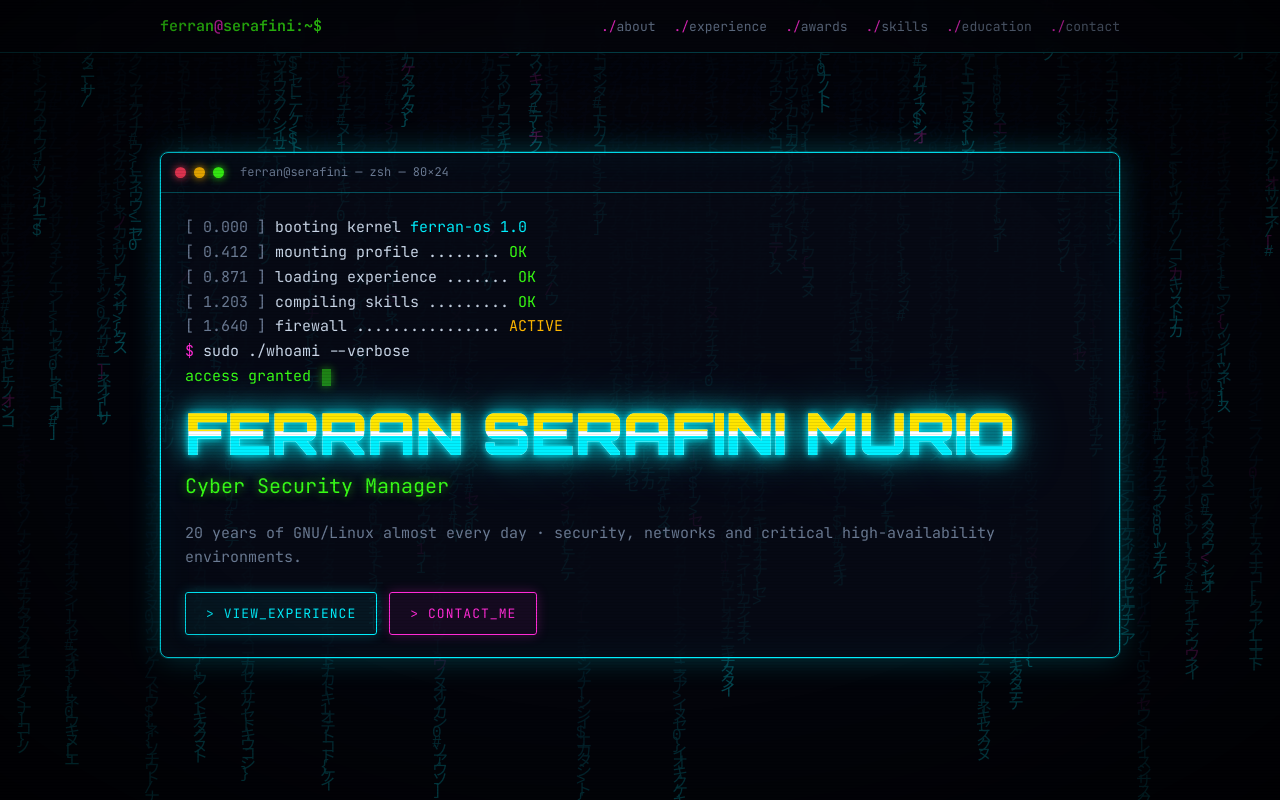
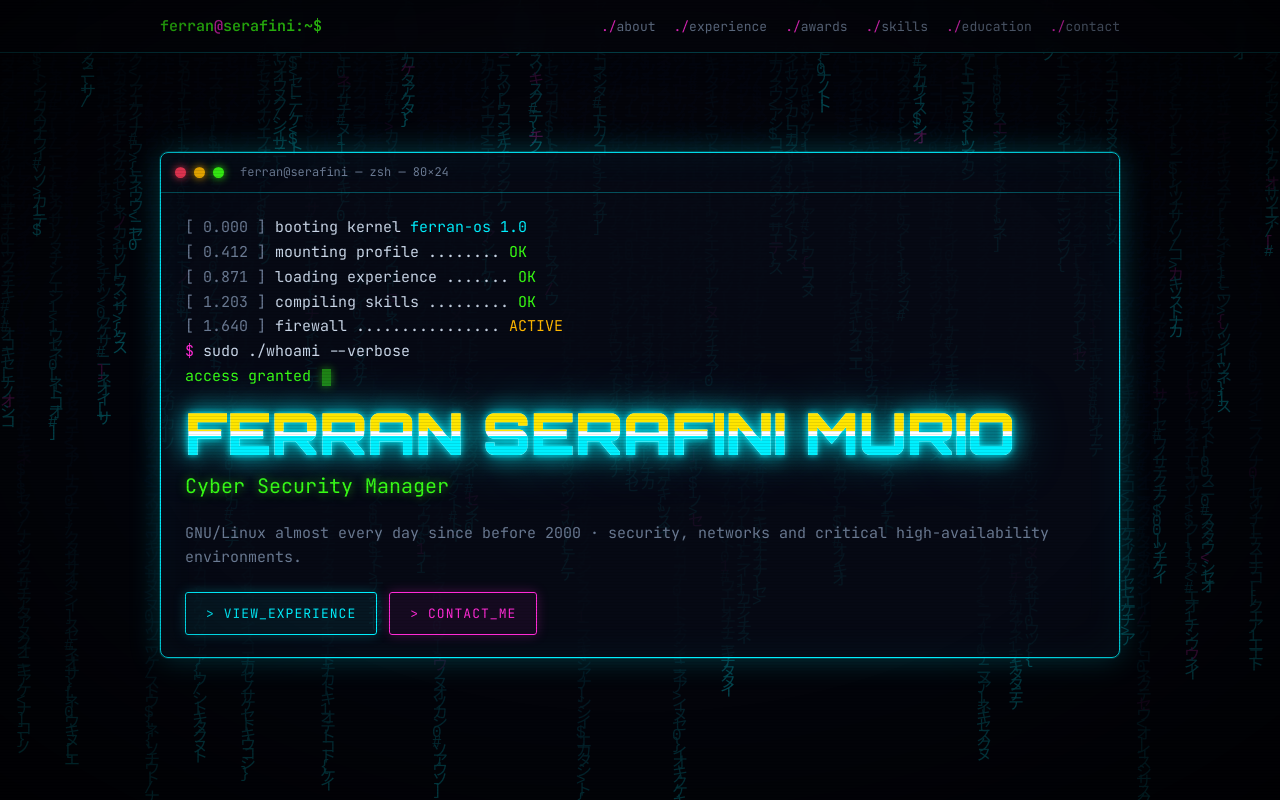
Before and after one commit to ferranserafini/ferranserafini.github.io, a plain HTML site: page index.html in a window 1280 px wide. Shown: the top 800 px of the page. Drawn offline with Linux system fonts and the light colour scheme.

Commit message:
Add files via upload

```diff
--- a/index.html
+++ b/index.html
@@ -268,14 +268,14 @@ footer b{color:var(--magenta)}
 const CV = {
   name: "Ferran Serafini Murio",
   role: "Cyber Security Manager",
-  tagline: "20 years of GNU/Linux almost every day · security, networks and critical high-availability environments.",
+  tagline: "GNU/Linux almost every day since before 2000 · security, networks and critical high-availability environments.",
   about: [
-    "<b>20 years</b> using GNU/Linux almost every day. Having fun with lots of distros (Debian, Gentoo, Arch, Fedora, Red Hat) and other Unixes (FreeBSD, Solaris, HP-UX).",
+    "Using GNU/Linux almost every day for <b>over 25 years</b>, since before 2000. Having fun with lots of distros (Debian, Gentoo, Arch, Fedora, Red Hat) and other Unixes (FreeBSD, Solaris, HP-UX).",
     "For over 7 years I was an IT systems architect at <b>ITnow</b>, managing the team that keeps <b>CaixaBank</b>'s home banking IT infrastructure running well, and later part of the Cloud, Network and Security engineering team. Today I work in <b>cybersecurity</b> at CaixaBank Tech.",
     "I enjoy playing <b>hacking CTFs</b> with high scores on TryHackMe, Atenea... I like working in IT security, mobile, network, high availability, and big, critical environments."
   ],
   stats: [
-    { v: "20+", l: "years with GNU/Linux" },
+    { v: "25+", l: "years with GNU/Linux" },
     { v: "20+", l: "years in IT" },
     { v: "5",   l: "certifications" }
   ],
```
